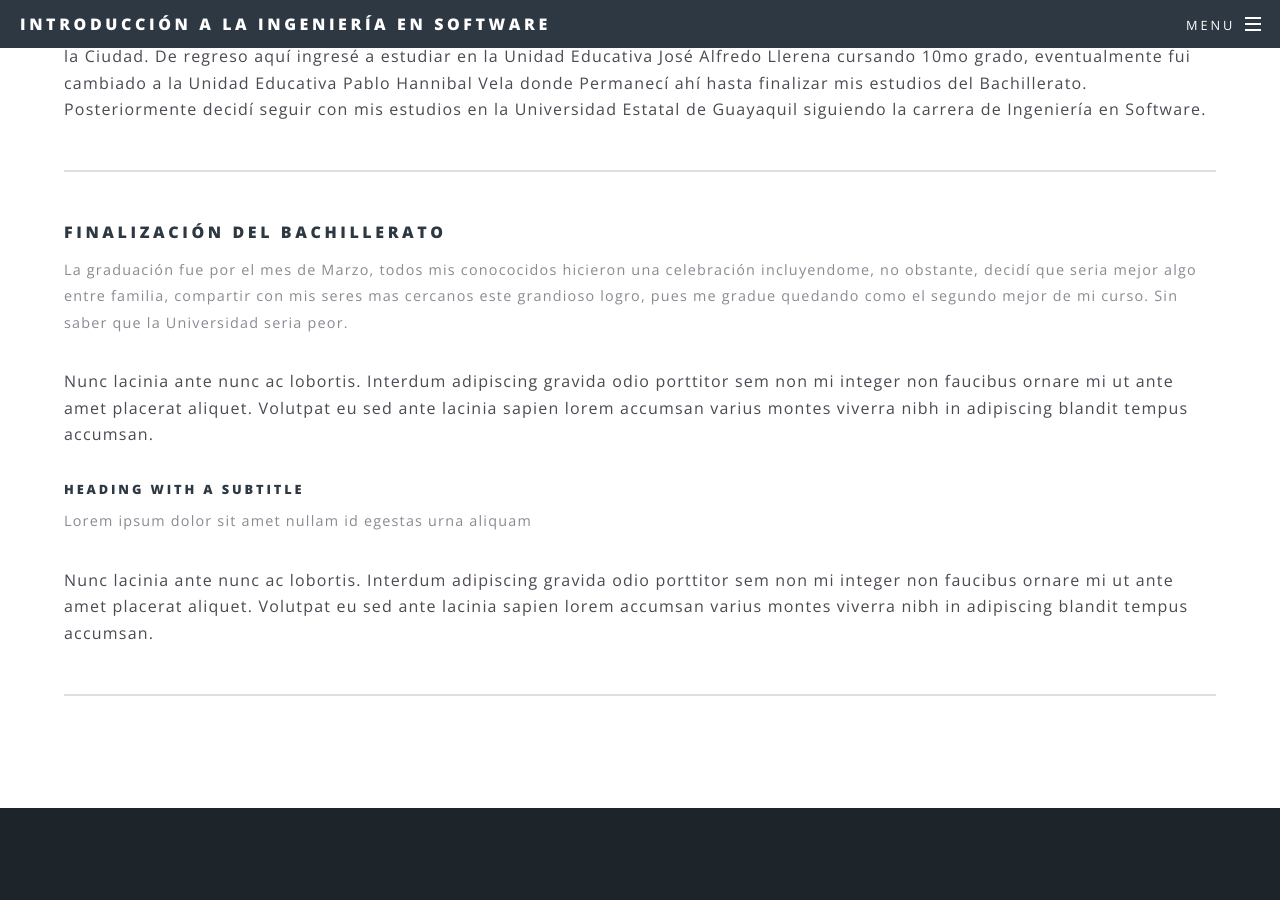
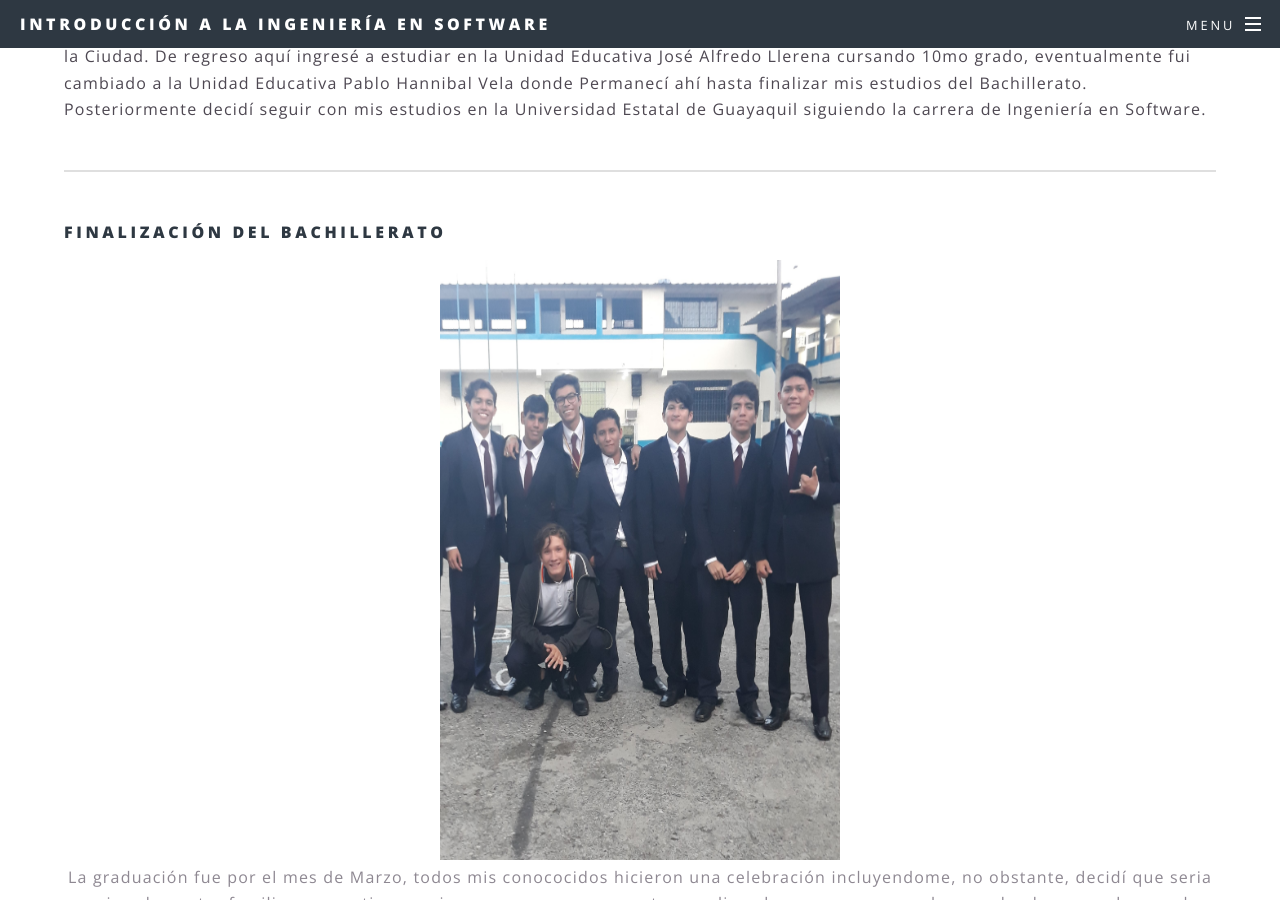
Before and after one commit to Vico2001/hix2, a Jekyll site: the page built from elements.html, in a window 1280 px wide and 900 px high, scrolled down 539 px. Built offline with Jekyll 4.4.1, drawn with Linux system fonts in a browser that asks for light colours.

Commit message:
Update elements.html

```diff
--- a/elements.html
+++ b/elements.html
@@ -17,6 +17,7 @@ title: Sobre mí
 				<hr />
 				<header>
 					<h4>Finalización del Bachillerato</h4>
+					<div align="center"><img src="images/graduacion.jpg" style="width:400px; height:600px">
 					<p>La graduación fue por el mes de Marzo, todos mis conococidos hicieron una celebración
 					incluyendome, no obstante, decidí que seria mejor algo entre familia, compartir con mis
 					seres mas cercanos este grandioso logro, pues me gradue quedando como el segundo mejor
```
